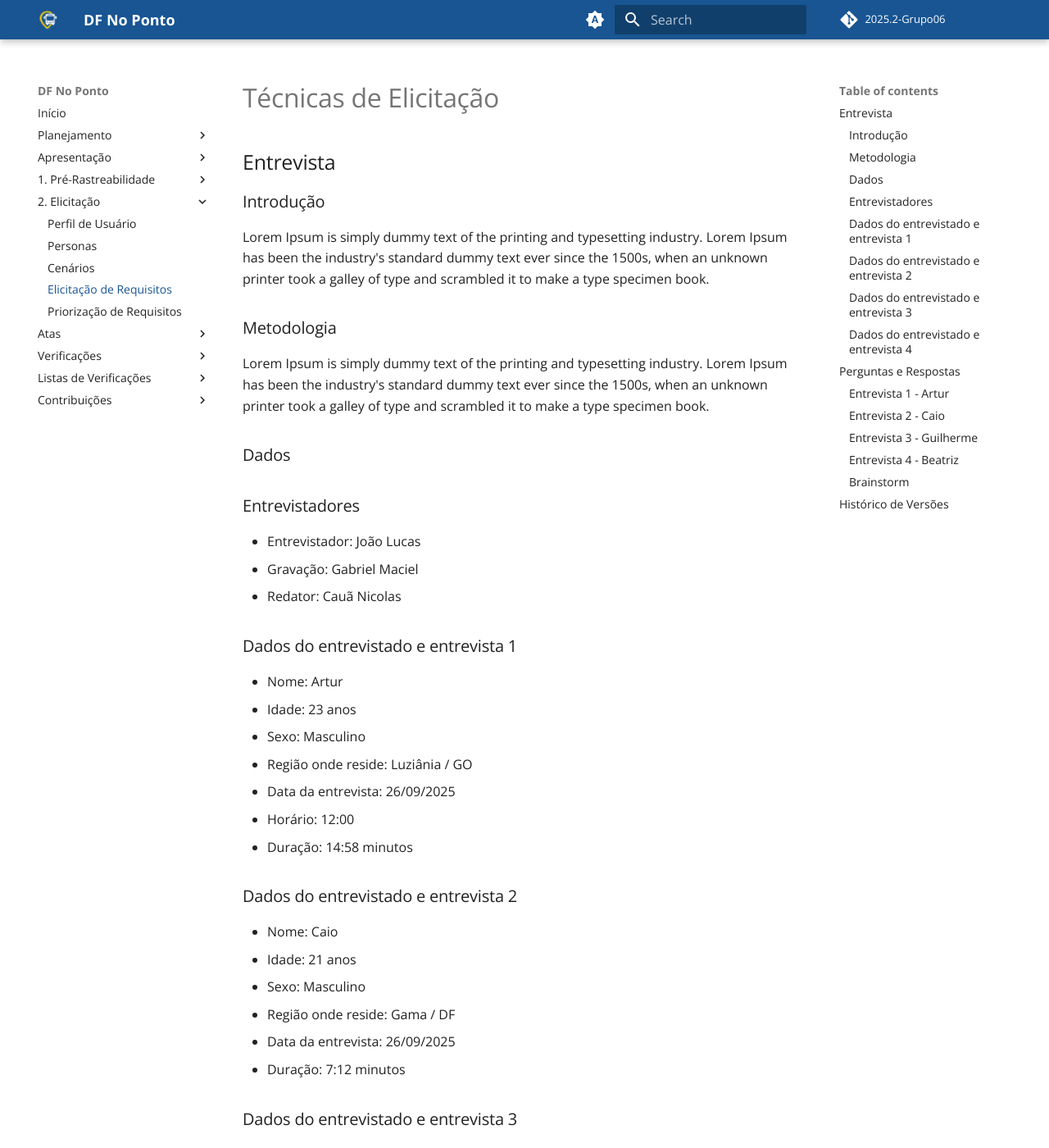
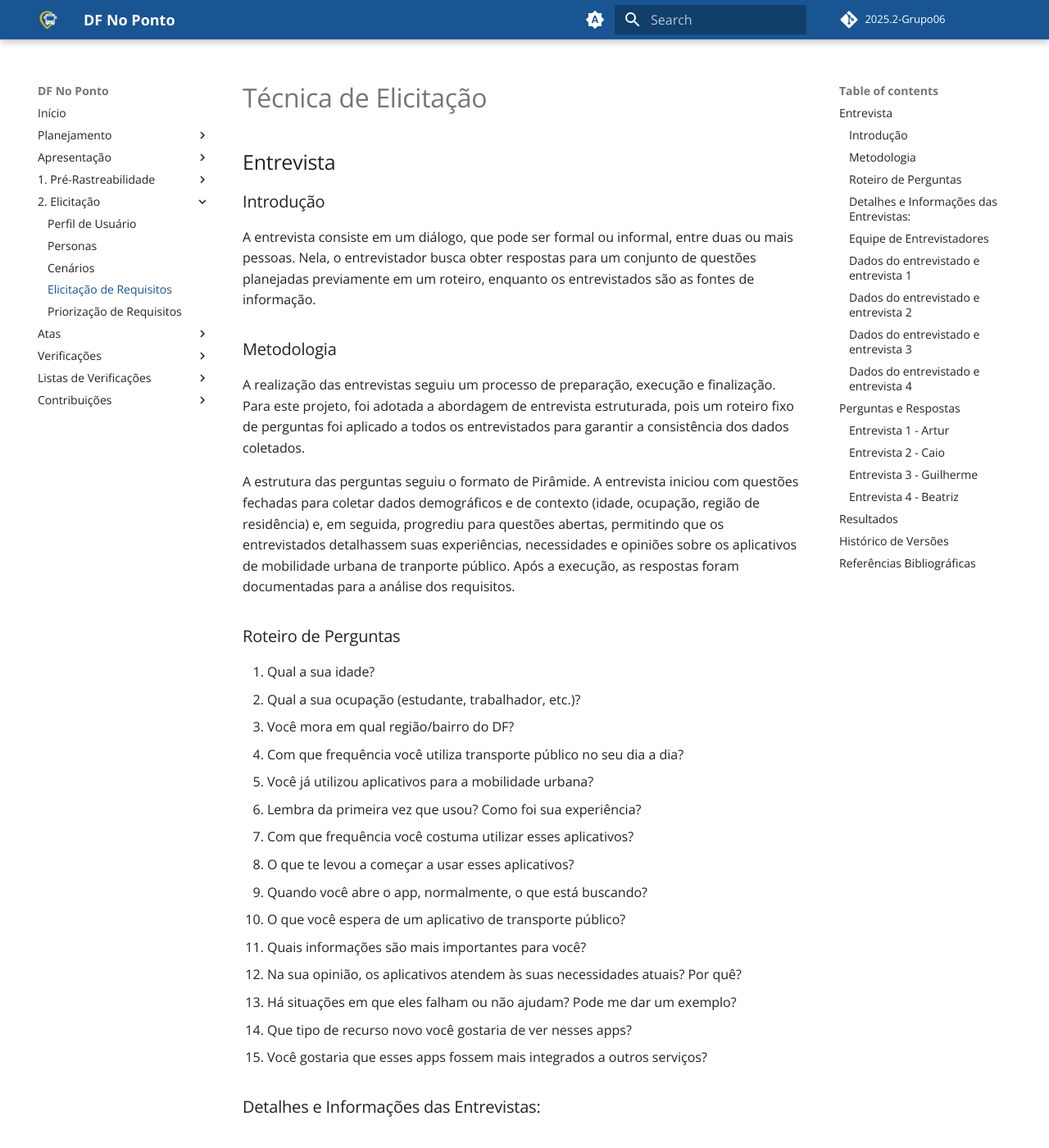
Before and after one commit to Requisitos-de-Software/2025.2-Grupo06, an MkDocs documentation site: the page built from docs/Elicitacao/elicitacao.md, in a window 1280 px wide and 1400 px high. Shown: the whole window at 82% size. Built offline with MkDocs 1.6.1 and Material for MkDocs 9.7.7, drawn with Linux system fonts in a browser that asks for light colours; comment, search, counter and statistics services are not loaded; some of the changed text lies outside the part shown.

Commit message:
adicionando roteiro, local, resultados e a tabela de requisitos

```diff
--- a/docs/Elicitacao/elicitacao.md
+++ b/docs/Elicitacao/elicitacao.md
@@ -1,18 +1,36 @@
-
-
-# Técnicas de Elicitação
+# Técnica de Elicitação
 
 ## Entrevista
 
 ### Introdução
-Lorem Ipsum is simply dummy text of the printing and typesetting industry. Lorem Ipsum has been the industry's standard dummy text ever since the 1500s, when an unknown printer took a galley of type and scrambled it to make a type specimen book.
+A entrevista consiste em um diálogo, que pode ser formal ou informal, entre duas ou mais pessoas. Nela, o entrevistador busca obter respostas para um conjunto de questões planejadas previamente em um roteiro, enquanto os entrevistados são as fontes de informação.
 
 ### Metodologia
-Lorem Ipsum is simply dummy text of the printing and typesetting industry. Lorem Ipsum has been the industry's standard dummy text ever since the 1500s, when an unknown printer took a galley of type and scrambled it to make a type specimen book.
+A realização das entrevistas seguiu um processo de preparação, execução e finalização. Para este projeto, foi adotada a abordagem de entrevista estruturada, pois um roteiro fixo de perguntas foi aplicado a todos os entrevistados para garantir a consistência dos dados coletados.
 
-### Dados
+A estrutura das perguntas seguiu o formato de Pirâmide. A entrevista iniciou com questões fechadas para coletar dados demográficos e de contexto (idade, ocupação, região de residência) e, em seguida, progrediu para questões abertas, permitindo que os entrevistados detalhassem suas experiências, necessidades e opiniões sobre os aplicativos de mobilidade urbana de tranporte público. Após a execução, as respostas foram documentadas para a análise dos requisitos.
 
-### Entrevistadores
+### Roteiro de Perguntas
+1.  Qual a sua idade?
+2.  Qual a sua ocupação (estudante, trabalhador, etc.)?
+3.  Você mora em qual região/bairro do DF?
+4.  Com que frequência você utiliza transporte público no seu dia a dia?
+5.  Você já utilizou aplicativos para a mobilidade urbana?
+6.  Lembra da primeira vez que usou? Como foi sua experiência?
+7.  Com que frequência você costuma utilizar esses aplicativos?
+8.  O que te levou a começar a usar esses aplicativos?
+9.  Quando você abre o app, normalmente, o que está buscando?
+10. O que você espera de um aplicativo de transporte público?
+11. Quais informações são mais importantes para você?
+12. Na sua opinião, os aplicativos atendem às suas necessidades atuais? Por quê?
+13. Há situações em que eles falham ou não ajudam? Pode me dar um exemplo?
+14. Que tipo de recurso novo você gostaria de ver nesses apps?
+15. Você gostaria que esses apps fossem mais integrados a outros serviços?
+
+
+### Detalhes e Informações das Entrevistas:
+
+### Equipe de Entrevistadores
 - Entrevistador: João Lucas
 - Gravação: Gabriel Maciel
 - Redator: Cauã Nicolas
@@ -22,7 +40,8 @@
 - Sexo: Masculino
 - Região onde reside: Luziânia / GO
 - Data da entrevista: 26/09/2025
-- Horário: 12:00
+- Horário: 11:27
+- Local: FCTE-UnB, Gama / DF
 - Duração: 14:58 minutos
 ### Dados do entrevistado e entrevista 2
 - Nome: Caio
@@ -30,6 +49,8 @@
 - Sexo: Masculino
 - Região onde reside: Gama / DF
 - Data da entrevista: 26/09/2025
+- Horário: 11:51
+- Local: FCTE-UnB, Gama / DF
 - Duração: 7:12 minutos
 ### Dados do entrevistado e entrevista 3
 - Nome: Guilherme
@@ -37,6 +58,8 @@
 - Sexo: Masculino
 - Região onde reside: Sobradinho / DF
 - Data da entrevista: 26/09/2025
+- Horário: 14:02
+- Local: FCTE-UnB, Gama / DF
 - Duração: 11:22 minutos
 ### Dados do entrevistado e entrevista 4
 - Nome: Beatriz
@@ -44,6 +67,8 @@
 - Sexo: Feminino
 - Região onde reside: Lago Norte
 - Data da entrevista: 26/09/2025
+- Horário: 11:59
+- Local: FCTE-UnB, Gama / DF
 - Duração: 7:35 minutos
 
 ## Perguntas e Respostas
@@ -75,8 +99,8 @@
 | Questão | Resposta |
 | ------- | -------- |
 | Qual a sua idade? | 21 anos |
+| Qual a sua ocupação (estudante, trabalhador, etc.)? | Estudante |
 | Você mora em qual região/bairro do DF? | Gama / DF |
-| Qual a sua ocupação (estudante, trabalhador, etc.)? | Estudante |
 | Com que frequência você utiliza transporte público no seu dia a dia? | Diariamente, com frequência. |
 | Você já utilizou aplicativos para a mobilidade urbana? | Sim, moovit, df no ponto e cittamobi |
 | Lembra da primeira vez que usou? Como foi sua experiência? | Ajudar caminho pra faculdade. |
@@ -91,7 +115,7 @@
 | Você gostaria que esses apps fossem mais integrados a outros serviços? | Integração com BRB Mobilidade. |
 
 ---
-*Tabela 1: Perguntas e Respostas (Fonte: OLIVEIRA, Cauã. 2025)*
+*Tabela 2: Perguntas e Respostas (Fonte: OLIVEIRA, Cauã. 2025)*
 
 
 ### Entrevista 3 - Guilherme
@@ -99,8 +123,8 @@
 | Questão | Resposta |
 | ------- | -------- |
 | Qual a sua idade? | 20 anos |
+| Qual a sua ocupação (estudante, trabalhador, etc.)? | Estudante |
 | Você mora em qual região/bairro do DF? | Sobradinho/DF |
-| Qual a sua ocupação (estudante, trabalhador, etc.)? | Estudante |
 | Com que frequência você utiliza transporte público no seu dia a dia? | Uso diário (Moovit) |
 | Você já utilizou aplicativos para a mobilidade urbana? | Moovit |
 | Lembra da primeira vez que usou? Como foi sua experiência? | Iniciou seu uso durante a pandemia, que se tornou um hábito frequente. |
@@ -114,7 +138,7 @@
 | Que tipo de recurso novo você gostaria de ver nesses apps? | Nenhum recurso novo. |
 | Você gostaria que esses apps fossem mais integrados a outros serviços? | Integração com o BRB Mobilidade para recarga do cartão. |
 
-*Tabela 1: Perguntas e Respostas (Fonte: OLIVEIRA, Cauã. 2025)*
+*Tabela 3: Perguntas e Respostas (Fonte: OLIVEIRA, Cauã. 2025)*
 
 ### Entrevista 4 - Beatriz
 
@@ -135,15 +159,39 @@
 | Que tipo de recurso novo você gostaria de ver nesses apps? | Um sistema para usuários avaliarem a lotação do ônibus, a possibilidade de rastrear mais de um ônibus ao mesmo tempo e integração com o BRB Mobilidade. |
 | Você gostaria que esses apps fossem mais integrados a outros serviços? | Sim, com o cartão de mobilidade para saber o saldo e gastos com passagens. |
 ---
-*Tabela 4: Perguntas e Respostas (Fonte: Ramos, João. 2025)*
+*Tabela 4: Perguntas e Respostas (Fonte: RAMOS, João. 2025)*
 
+## Resultados
+A partir da análise das respostas coletadas nas entrevistas, foram identificados os seguintes requisitos funcionais e não funcionais para o sistema.
 
+| Identificador | Requisito                                                                 | Tipo |
+|---------------|---------------------------------------------------------------------------|------|
+| ENT01 | O aplicativo permite ao usuário que faça pesquisa por linhas e rotas de ônibus. | RF |
+| ENT02 | O aplicativo apresenta horários de saída e chegada dos transportes. | RF |
+| ENT03 | O aplicativo mostra em tempo real a localização do ônibus buscado. | RF |
+| ENT04 | O aplicativo informa o tempo estimado de chegada do ônibus ao ponto de parada. | RF |
+| ENT05 | O sistema envia alertas sobre atrasos, mudanças de rota ou alterações nos horários. | RF |
+| ENT06 | O aplicativo oferece um mapa interativo com os pontos de ônibus e suas linhas correspondentes. | RF |
+| ENT07 | O aplicativo permite integração com o cartão de transporte, incluindo saldo e recarga. | RF |
+| ENT08 | O aplicativo amplia a cobertura e exibe informações também em regiões afastadas do Distrito Federal. | RF |
+| ENT09 | O sistema apresenta informações atualizadas e confiáveis, minimizando problemas de pontualidade. | RNF |
+| ENT10 | A interface é intuitiva, clara e de fácil navegação, mesmo para novos usuários. | RNF |
+| ENT11 | O sistema permite que os usuários avaliem e visualizem o nível de lotação do ônibus. | RF |
+| ENT12 | O sistema permite o rastreamento de múltiplas linhas de ônibus simultaneamente no mapa. | RF |
+| ENT13 | O rastreamento dos ônibus em tempo real deve ser confiável e sem falhas. | RNF |
+*Tabela 5: Perguntas e Respostas da Entrevista 4 (Fonte: OLIVEIRA; RAMOS, 2025)*
 
-### Brainstorm
-
+**Legenda:**
+- **ENT:** Requisito identificado a partir da técnica de Entrevista.
+- **RF:** Requisito Funcional.
+- **RNF:** Requisito Não Funcional.
 
 ## Histórico de Versões
 
 | **Versão** | **Data**     | **Descrição**             | **Autor(es)**           | **Revisor(es)**         |
 |------------|--------------|----------------------------|--------------------------|--------------------------|
 | 1.0       | 30/09/2025   | Criação inicial do arquivo, adiciona dados obtidos na entrevista | [Cauã Nicolas](https://github.com/cauanicolas)  | [Gabriel Macial](https://github.com/GabrielMacielBR) |
+| 1.1        | 30/09/2025   | Adiciona roteiro, local, resultados e a tabela de requisitos      | [João Ramos](https://github.com/Joaolramos)        | [Gabriel Macial](https://github.com/GabrielMacielBR)       |
+
+## Referências Bibliográficas
+VAZQUEZ, Carlos Eduardo; SIMÕES, Guilherme Siqueira. **Engenharia de Requisitos: software orientado ao negócio**. Rio de Janeiro: Brasport, 2016.
```
Also changed, not shown: other parts of docs/Elicitacao/elicitacao.md (+1 -2 lines).
